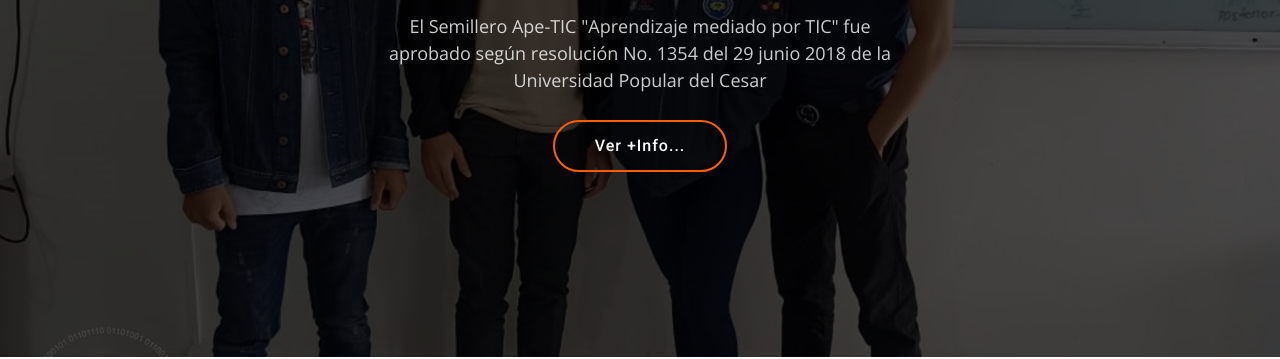
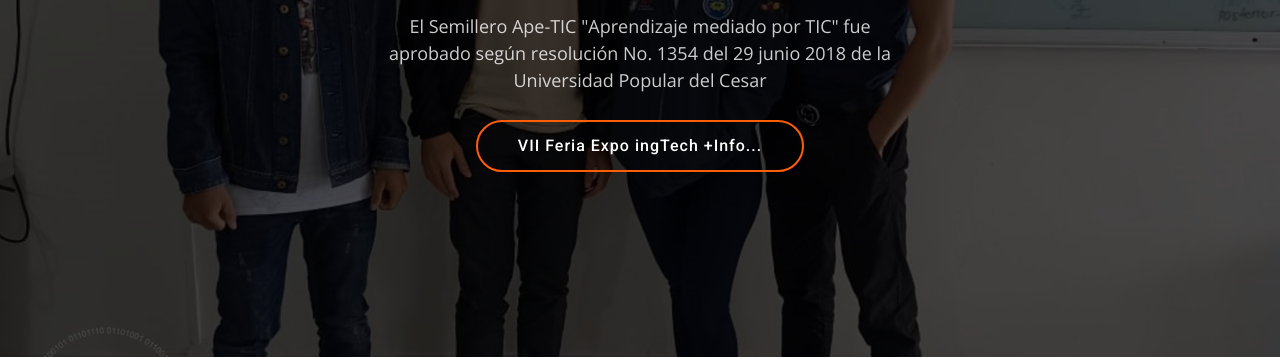
Before and after one commit to KytanaLopez/SemilleroApe-TIC, a plain HTML site: page index.html in a window 1280 px wide. Shown: the part 443-802 px from the top of the page. Drawn offline with nearby package versions, Linux system fonts and the light colour scheme.

Commit message:
Update index.html

```diff
--- a/index.html
+++ b/index.html
@@ -86,7 +86,7 @@
                 <img src="assets/img/logo-ape-tic.svg" width="80%" alt="">
                 <p><br></p>
               <p>El Semillero Ape-TIC "Aprendizaje mediado por TIC" fue aprobado según resolución No. 1354 del 29 junio 2018 de la Universidad Popular del Cesar </p>
-              <a href="#get-started" class="btn-get-started">Ver +Info...</a>
+              <a href="#get-started" class="btn-get-started">VII Feria Expo ingTech +Info...</a>
             </div>
           </div>
         </div>
```
